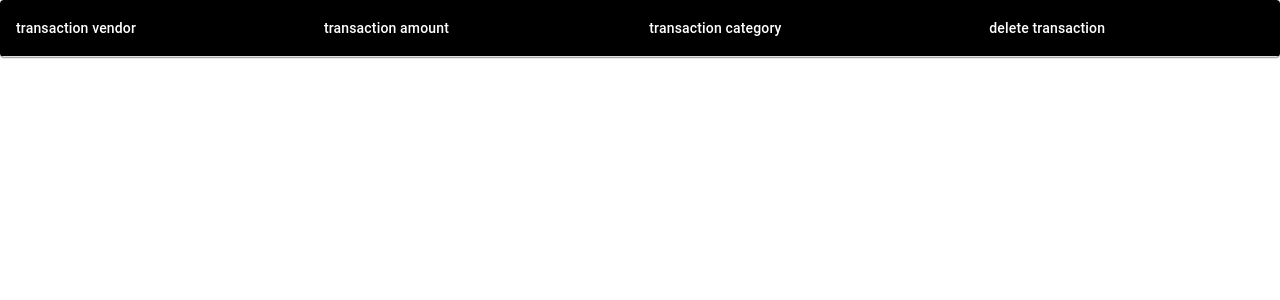
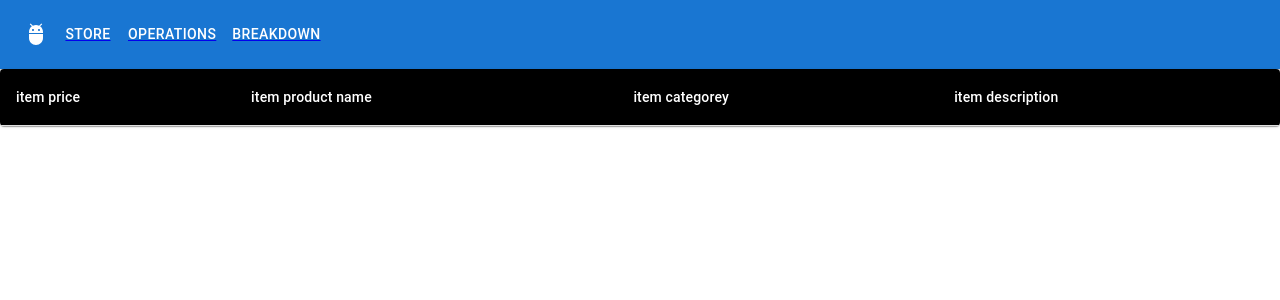
Before and after one commit to amitbasat2212/Agora, a React (Create React App) app: page /store in a window 1280 px wide. Shown: the top 300 px of the page. Built offline with nearby package versions, Linux system fonts and the light colour scheme.

Commit message:
adding the store itself and the items that it shows to each

```diff
--- a/package.json
+++ b/package.json
@@ -5,6 +5,7 @@
   "dependencies": {
     "@emotion/react": "^11.10.5",
     "@emotion/styled": "^11.10.5",
+    "@mui/icons-material": "^5.10.15",
     "@mui/material": "^5.10.15",
     "@reduxjs/toolkit": "^1.9.0",
     "@testing-library/jest-dom": "^5.16.5",
--- a/src/App.js
+++ b/src/App.js
@@ -1,6 +1,7 @@
 import React from 'react';
 import  {ItemForm } from './features/agoraInvetory/storeItemForm';
 import  {AgoraStore } from './features/agoraInvetory/agoraStore';
+import  {NavBar } from './features/NavBar';
 import './App.css';
 import { BrowserRouter as Router, Route,Link} from 'react-router-dom'
 
@@ -10,11 +11,11 @@ function App() {
     <div className="App">
       <div id="home-background"></div>
       <div id="main-links">
-          {/* <NavBar balance={balance}/>                   */}
+          <NavBar/>
       </div>
       <div>
-      <Route path="/ItemForm" exact render={() => <ItemForm />} />
-      <Route path="/Store" exact render={() => <AgoraStore />} />
+      <Route path="/operations" exact render={() => <ItemForm />} />
+      <Route path="/store" exact render={() => <AgoraStore />} />
 
 
       </div>
--- /dev/null
+++ b/src/features/NavBar.js
@@ -0,0 +1,85 @@
+import * as React from 'react';
+
+import AppBar from '@mui/material/AppBar';
+import Box from '@mui/material/Box';
+import Toolbar from '@mui/material/Toolbar';
+import Typography from '@mui/material/Typography';
+import Menu from '@mui/material/Menu';
+import Container from '@mui/material/Container';
+import AdbIcon from '@mui/icons-material/Adb';
+
+import NavBarItem from './buttons/NavBarItem';
+import NavBarButton from './buttons/NavBarButton';
+
+const pages = ['store', 'operations', 'breakdown'];
+
+
+export  function NavBar() {
+  const [anchorElNav, setAnchorElNav] = React.useState(null);
+
+  const handleCloseNavMenu = () => {
+    setAnchorElNav(null);
+  };
+
+
+
+  return (
+    <AppBar position="static">
+      <Container maxWidth="xl">
+        <Toolbar disableGutters>
+          <AdbIcon sx={{ display: { xs: 'none', md: 'flex' }, mr: 1 }} />
+          <Box sx={{ flexGrow: 1, display: { xs: 'flex', md: 'none' } }}>
+            <Menu
+              id="menu-appbar"
+              anchorEl={anchorElNav}
+              anchorOrigin={{
+                vertical: 'bottom',
+                horizontal: 'left',
+              }}
+              keepMounted
+              transformOrigin={{
+                vertical: 'top',
+                horizontal: 'left',
+              }}
+              open={Boolean(anchorElNav)}
+              onClose={handleCloseNavMenu}
+              sx={{
+                display: { xs: 'block', md: 'none' },
+              }}
+            >
+              {pages.map((page) => (
+               <NavBarItem page={page} handleCloseNavMenu={handleCloseNavMenu}/>
+              ))}
+            </Menu>
+          </Box>
+          <AdbIcon sx={{ display: { xs: 'flex', md: 'none' }, mr: 1 }} />
+          <Typography
+            variant="h5"
+            noWrap
+            component="a"
+            href=""
+            sx={{
+              mr: 2,
+              display: { xs: 'flex', md: 'none' },
+              flexGrow: 1,
+              fontFamily: 'monospace',
+              fontWeight: 700,
+              letterSpacing: '.3rem',
+              color: 'inherit',
+              textDecoration: 'none',
+            }}
+          >
+            LOGO
+          </Typography>
+          <Box sx={{ flexGrow: 1, display: { xs: 'none', md: 'flex' } }}>
+            {pages.map((page) => (
+                <NavBarButton page={page} handleCloseNavMenu={handleCloseNavMenu}/>
+            ))}
+          </Box>
+
+        </Toolbar>
+
+      </Container>
+    </AppBar>
+  );
+}
--- a/src/features/agoraInvetory/agoraStore.js
+++ b/src/features/agoraInvetory/agoraStore.js
@@ -11,6 +11,7 @@ import React, { useState, useEffect } from 'react'
 import {
     selectItems
 } from './agoraStoreSlice';
+import StoreItem from './agoraStoreItem';
 
 export  function AgoraStore() {
     const Storeitems = useSelector(selectItems);
@@ -20,16 +21,16 @@ export  function AgoraStore() {
       <Table sx={{ minWidth: 700 }} aria-label="customized table">
         <TableHead>
           <TableRow>
-            <StyledTableCell  align="left">transaction vendor</StyledTableCell>
-            <StyledTableCell align="left">transaction amount&nbsp;</StyledTableCell>
-            <StyledTableCell align="left">transaction category&nbsp;</StyledTableCell>
-            <StyledTableCell align="left">delete transaction&nbsp;</StyledTableCell>
+            <StyledTableCell  align="left">item price</StyledTableCell>
+            <StyledTableCell align="left">item product name&nbsp;</StyledTableCell>
+            <StyledTableCell align="left">item categorey&nbsp;</StyledTableCell>
+            <StyledTableCell align="left">item description&nbsp;</StyledTableCell>
 
           </TableRow>
         </TableHead>
         <TableBody>
           {Storeitems.map((st) => (
-            <div>hi</div>
+            <StoreItem storeItem={st}/>
           ))}
         </TableBody>
       </Table>
--- a/src/features/agoraInvetory/agoraStoreSlice.js
+++ b/src/features/agoraInvetory/agoraStoreSlice.js
@@ -11,6 +11,7 @@ export const agoraStoreSlice = createSlice({
     reducers: {
        addItemToStore:(state,action)=>{
             state.itemsStore.push(action.payload)
+            console.log(state)
        },
 
     }
--- a/src/features/agoraInvetory/storeItemForm.js
+++ b/src/features/agoraInvetory/storeItemForm.js
@@ -10,7 +10,7 @@ import Box from '@mui/material/Box';
 import Typography from '@mui/material/Typography';
 import Container from '@mui/material/Container';
 import { createTheme, ThemeProvider } from '@mui/material/styles';
-import { useSelector, useDispatch } from 'react-redux';
+import {  useDispatch } from 'react-redux';
 import {
     addItemToStore,
 } from './agoraStoreSlice';
@@ -56,7 +56,7 @@ export  function ItemForm() {
           <Typography component="h1" variant="h5">
             Add Item
           </Typography>
-          <Box component="form" noValidate sx={{ mt: 1 }}>
+          <Box  noValidate sx={{ mt: 1 }}>
             <TextField
               margin="normal"
               required
@@ -103,7 +103,6 @@ export  function ItemForm() {
             />
 
             <Button
-              type="submit"
               fullWidth
               variant="contained"
               sx={{ mt: 3, mb: 2 }}
--- /dev/null
+++ b/src/features/buttons/NavBarButton.js
@@ -0,0 +1,16 @@
+
+import Button from '@mui/material/Button';
+import {Link} from 'react-router-dom'
+export default function NavBarButton(props) {
+    return(
+        <Link to={`/${props.page}`} >
+              <Button
+                key={props.page}
+                onClick={props.handleCloseNavMenu}
+                sx={{ my: 2, color: 'white', display: 'block' }}
+              >
+                {props.page}
+              </Button >
+          </Link>
+    )
+}
--- /dev/null
+++ b/src/features/buttons/NavBarItem.js
@@ -0,0 +1,10 @@
+
+import MenuItem from '@mui/material/MenuItem';
+import Typography from '@mui/material/Typography';
+export default function NavBarItem(props) {
+    return(
+        <MenuItem key={props.page} onClick={props.handleCloseNavMenu}>
+                  <Typography textAlign="center">{props.page}</Typography>
+         </MenuItem>
+    )
+}
```
Also changed, not shown: 1 other file (tests, documents, lock files or other folders).
